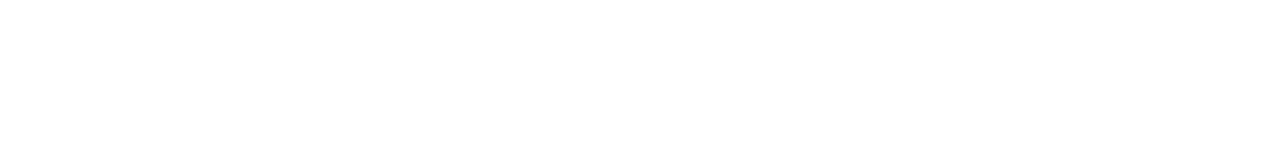
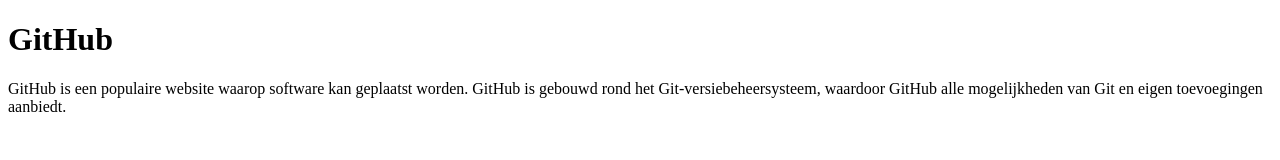
Before and after one commit to LecoutereWillem/Kennismaking, a plain HTML site: page index.html in a window 1280 px wide. Drawn offline with Linux system fonts and the light colour scheme.

Commit message:
Update title and body

```diff
--- a/index.html
+++ b/index.html
@@ -7,6 +7,11 @@
     <title>Willems Website</title>
 </head>
 <body>
-
+    <h1>GitHub</h1>
+ <p>
+ GitHub is een populaire website waarop software kan geplaatst worden. GitHub is
+gebouwd rond het Git-versiebeheersysteem, waardoor GitHub alle mogelijkheden van Git
+en eigen toevoegingen aanbiedt.
+ </p>
 </body>
 </html>
```
